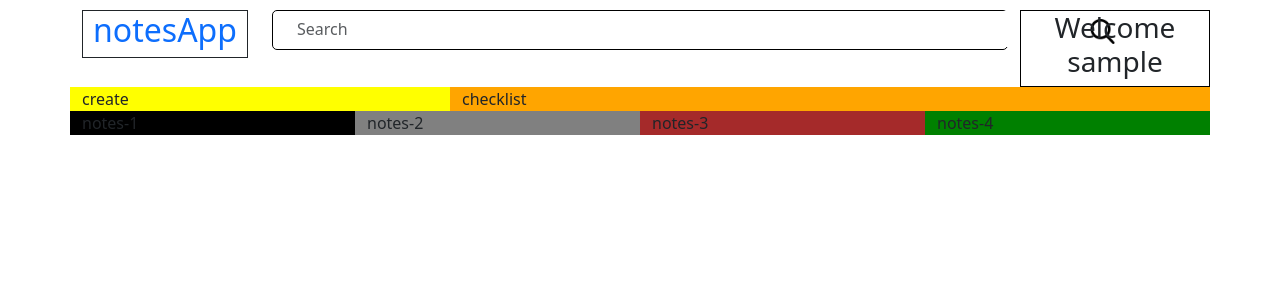
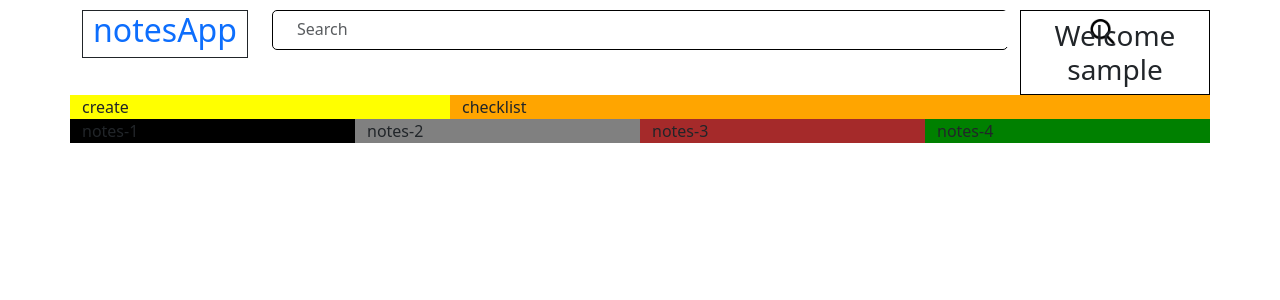
Before and after one commit to ForegoneGuide21/notesApp, a PHP site: page /view/mainmenu.php in a window 1280 px wide. Shown: the top 300 px of the page. Run offline with PHP 8.4, Linux system fonts and the light colour scheme; the visitor is signed in with stand-in values (Sample User, id 1).

Commit message:
centered tex
cetb

```diff
--- a/css/mainmenu.css
+++ b/css/mainmenu.css
@@ -59,6 +59,8 @@
 }
 
 #displayUser {
+    padding-top: 8 !important;
+    padding-bottom: 0 !important;
     text-align: center !important;
     border: 1px solid black !important;
 }
@@ -71,6 +73,11 @@
 @ = method
 */
 
+its centered now
+
 /*
-put text into center center of box
+put text into center center of box:
+make box smaller by going, width: ..... !important;
+or move text using padding: ......!imporant;
+also already done
 */
```
